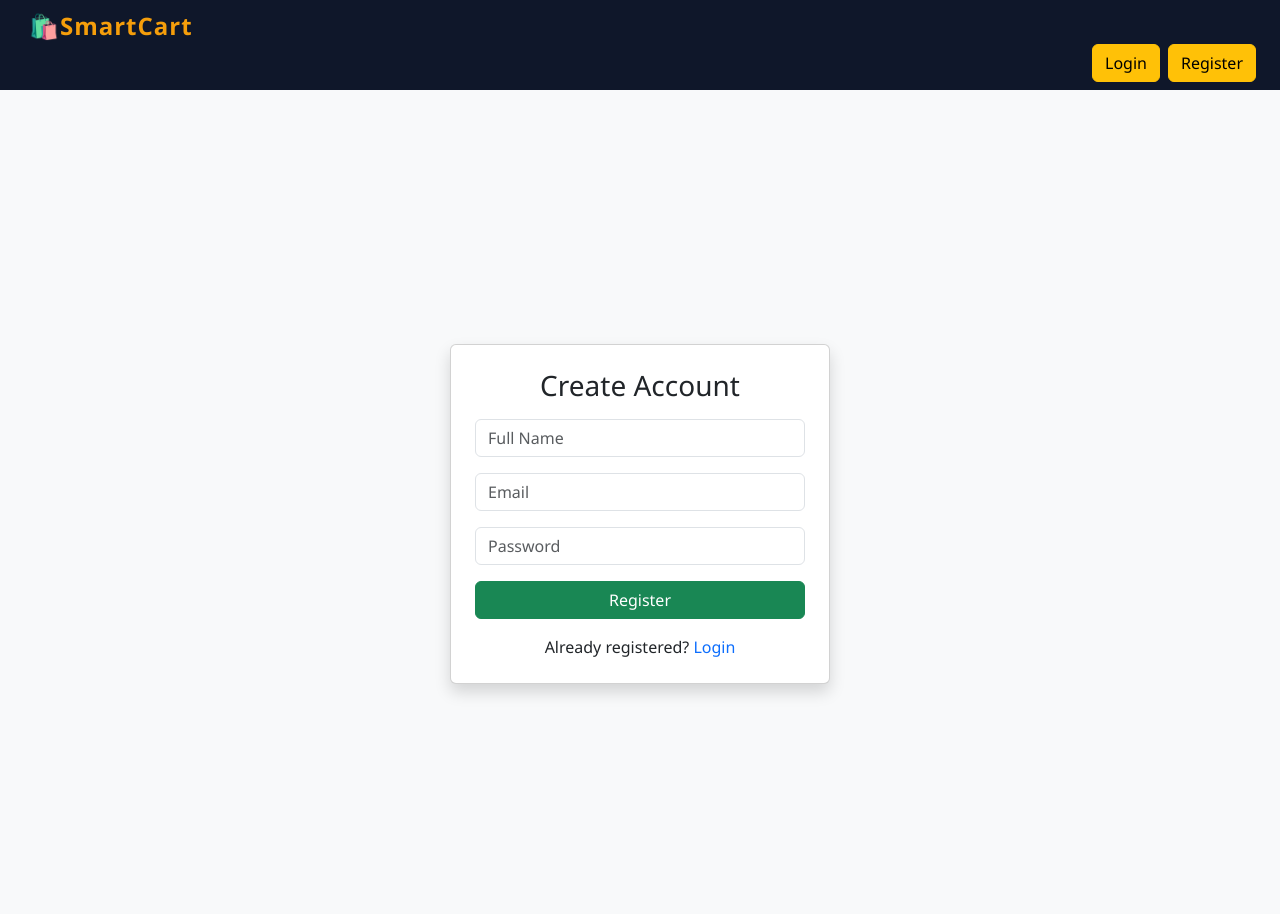
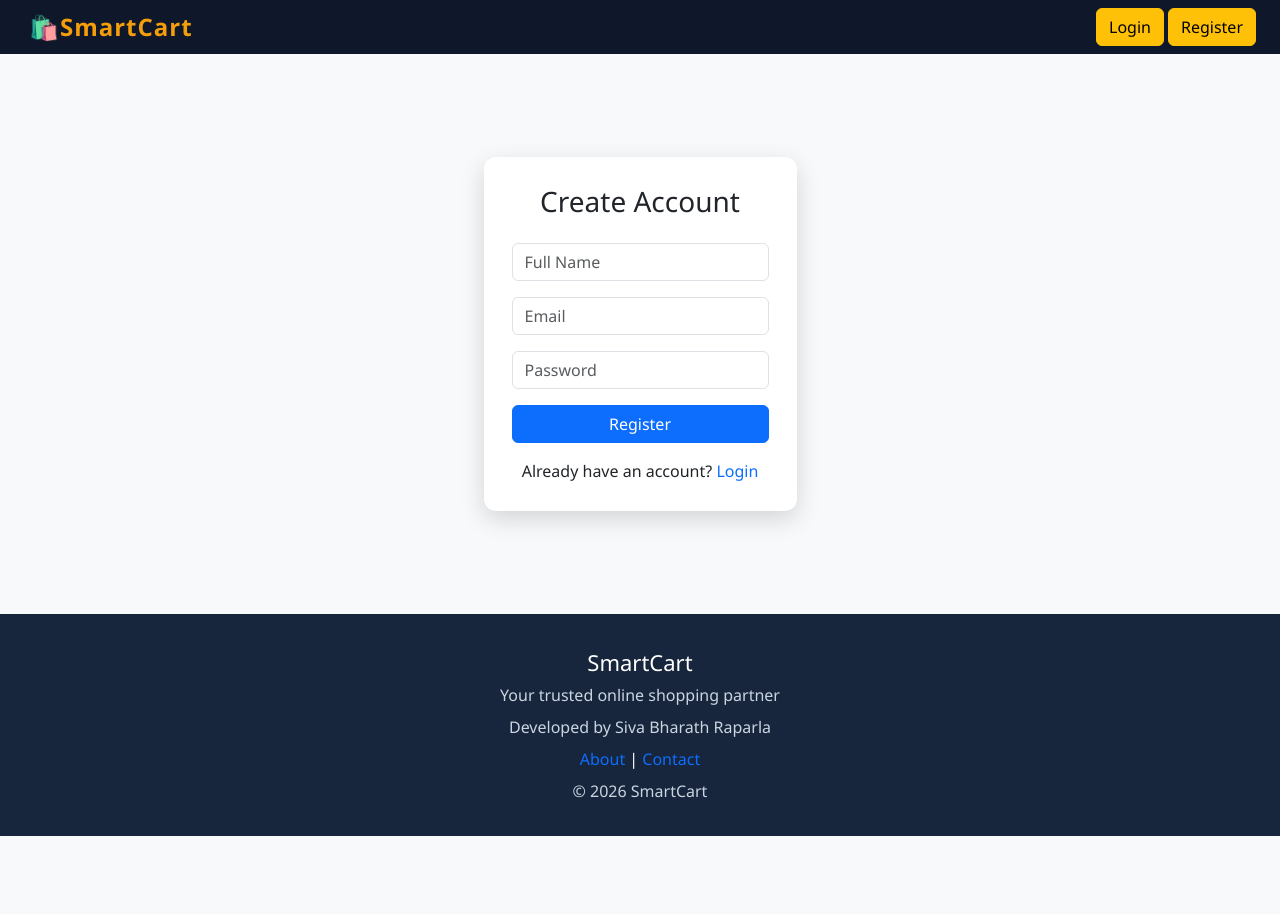
Before and after one commit to SivaBharath-R/SmartCart, a Flask app: page /register in a window 1280 px wide. After the commit the page ends 836 px from the top, so only its background shows below. Run offline with Flask 3, Linux system fonts and the light colour scheme; data comes from the database, SQL or seed files in the repository.

Commit message:
3rd commit

```diff
--- a/static/css/user.css
+++ b/static/css/user.css
@@ -729,3 +729,78 @@ a{ text-decoration:none; }
         padding-bottom: 12px;
     }
 }
+/* FOOTER */
+
+.main-footer{
+    background:#17263c;
+    color:white;
+    padding:35px 0 25px 0;
+    margin-top:auto;
+    width:100%;
+}
+
+.main-footer h5{
+    font-size:22px;
+    margin-bottom:8px;
+}
+
+.main-footer p{
+    margin-bottom:8px;
+    color:#cbd5e1;
+}
+
+.footer-links a{
+    color:#facc15;
+    text-decoration:none;
+    margin:0 6px;
+    font-weight:500;
+}
+
+.footer-links a:hover{
+    text-decoration:underline;
+}
+
+.copyright{
+    font-size:14px;
+    margin-top:12px;
+    color:#94a3b8;
+}
+/* AUTH PAGE CENTERING */
+
+.auth-page{
+    min-height:70vh;
+    display:flex;
+    justify-content:center;
+    align-items:center;
+    padding:30px 15px;
+}
+
+/* login card */
+.auth-card{
+    background:white;
+    padding:28px;
+    border-radius:12px;
+    box-shadow:0 8px 25px rgba(0,0,0,0.15);
+    width:100%;
+    max-width:380px;
+}
+
+/* mobile */
+@media(max-width:576px){
+
+    .auth-card{
+        padding:22px;
+        border-radius:10px;
+    }
+
+    .auth-card h3{
+        font-size:22px;
+    }
+}
+.main-navbar .container-fluid{
+    max-width:1400px;
+    margin:auto;
+}
+.page-content{
+    flex:1;
+}
--- a/templates/user/auth_base.html
+++ b/templates/user/auth_base.html
@@ -1,37 +1,38 @@
 <!DOCTYPE html>
-<html>
+<html lang="en">
+<head>
+    <meta charset="UTF-8">
+    <title>SmartCart</title>
+    <meta name="viewport" content="width=device-width, initial-scale=1.0, maximum-scale=1">
 
-<head>
-    <title>SmartCart</title>
-    <meta name="viewport" content="width=device-width, initial-scale=1">
+    <!-- Bootstrap -->
+    <link href="https://cdn.jsdelivr.net/npm/bootstrap@5.3.3/dist/css/bootstrap.min.css" rel="stylesheet">
 
-    <link href="https://cdn.jsdelivr.net/npm/bootstrap@5.3.3/dist/css/bootstrap.min.css" rel="stylesheet">
+    <!-- User CSS -->
     <link rel="stylesheet" href="{{ url_for('static', filename='css/user.css') }}">
 </head>
 
-<body class="bg-light">
+<body class="bg-light d-flex flex-column min-vh-100">
+
+    <!-- NAVBAR -->
     <nav class="main-navbar py-2">
-        <div class="container-fluid px-4">
+        <div class="container-fluid px-4 d-flex justify-content-between align-items-center">
 
-            <div>
+            <a class="logo" href="/">🛍️SmartCart</a>
 
-                <!-- LOGO -->
-                <div class="col-md-2 col-6">
-                    <a class="logo">🛍️SmartCart</a>
+        <div class="d-flex gap-1">
+            <a href="/user-login" class="btn btn-warning">Login</a>
+            <a href="/register" class="btn btn-warning">Register</a>
         </div>
 
-            <div class="col-md-4 col-6 ms-auto d-flex justify-content-end align-items-center gap-2">
-
-                    <!-- CART -->
-                <a href="/" class="btn btn-warning position-relative">Login</a>
-                <a href="/register" class="btn btn-warning position-relative">Register</a>
-            </div>
         </div>
     </nav>
 
-                    <div class="container mt-4">
+    <!-- CENTER CONTENT -->
+    <main class="flex-fill d-flex justify-content-center align-items-center">
 
-                        <!-- USER FLASH MESSAGES -->
+        <!-- FLASH -->
+        <div class="position-absolute top-0 mt-3" style="width:320px;">
             {% with messages = get_flashed_messages(with_categories=true) %}
             {% if messages %}
                 {% for category, message in messages %}
@@ -44,14 +45,26 @@
                 {% endfor %}
             {% endif %}
             {% endwith %}
-
-                        <div class="container d-flex justify-content-center align-items-center vh-100">
-                            {% block content %}{% endblock %}
         </div>
 
-                        <script src="{{ url_for('static', filename='js/user.js') }}"></script>
+        {% block content %}{% endblock %}
 
+    </main>
 
+    <!-- FOOTER -->
+    <footer class="main-footer text-center mt-auto">
+        <div class="container">
+            <h5>SmartCart</h5>
+            <p>Your trusted online shopping partner</p>
+            <p>Developed by Siva Bharath Raparla</p>
+
+            <a href="/about">About</a> |
+            <a href="/contact">Contact</a>
+
+            <p class="mt-2">© 2026 SmartCart</p>
+        </div>
+    </footer>
+
+<script src="https://cdn.jsdelivr.net/npm/bootstrap@5.3.3/dist/js/bootstrap.bundle.min.js"></script>
 </body>
-
 </html>
--- a/templates/user/includes/footer.html
+++ b/templates/user/includes/footer.html
@@ -3,6 +3,7 @@
 
         <h5>SmartCart</h5>
         <p>Your trusted online shopping partner</p>
+        <p>Developed by Siva Bharath Raparla</p>
 
         <a href="/about">About</a> |
         <a href="/contact">Contact</a>
--- a/templates/user/register.html
+++ b/templates/user/register.html
@@ -1,26 +1,37 @@
 {% extends 'user/auth_base.html' %}
 {% block content %}
 
-<div class="card p-4 shadow" style="width:380px;">
+<div class="auth-page">
 
-<h3 class="text-center mb-3">Create Account</h3>
+    <div class="auth-card">
 
-<form method="POST">
+        <h3 class="text-center mb-4">Create Account</h3>
 
-    <input type="text" name="name" class="form-control mb-3" placeholder="Full Name" required>
+        <form method="POST">
 
-    <input type="email" name="email" class="form-control mb-3" placeholder="Email" required>
+            <div class="mb-3">
+                <input type="text" name="name" class="form-control" placeholder="Full Name" required>
+            </div>
 
-    <input type="password" name="password" class="form-control mb-3" placeholder="Password" required>
+            <div class="mb-3">
+                <input type="email" name="email" class="form-control" placeholder="Email" required>
+            </div>
 
-    <button class="btn btn-success w-100">Register</button>
+            <div class="mb-3">
+                <input type="password" name="password" class="form-control" placeholder="Password" required>
+            </div>
 
-</form>
+            <button class="btn btn-primary w-100">Register</button>
 
-<div class="text-center mt-3">
-    Already registered? <a href="/user-login">Login</a>
-</div>
+        </form>
+
+        <div class="text-center mt-3">
+            Already have an account? <a href="/user-login">Login</a>
+        </div>
+
+    </div>
 
 </div>
 
+
 {% endblock %}
```
Also changed, not shown: templates/user/forgot_password.html (+13 -3 lines), templates/user/login.html (+20 -12 lines), templates/user/reset_password.html (+25 -8 lines). Lines whose indentation alone changed are shown as unchanged.
